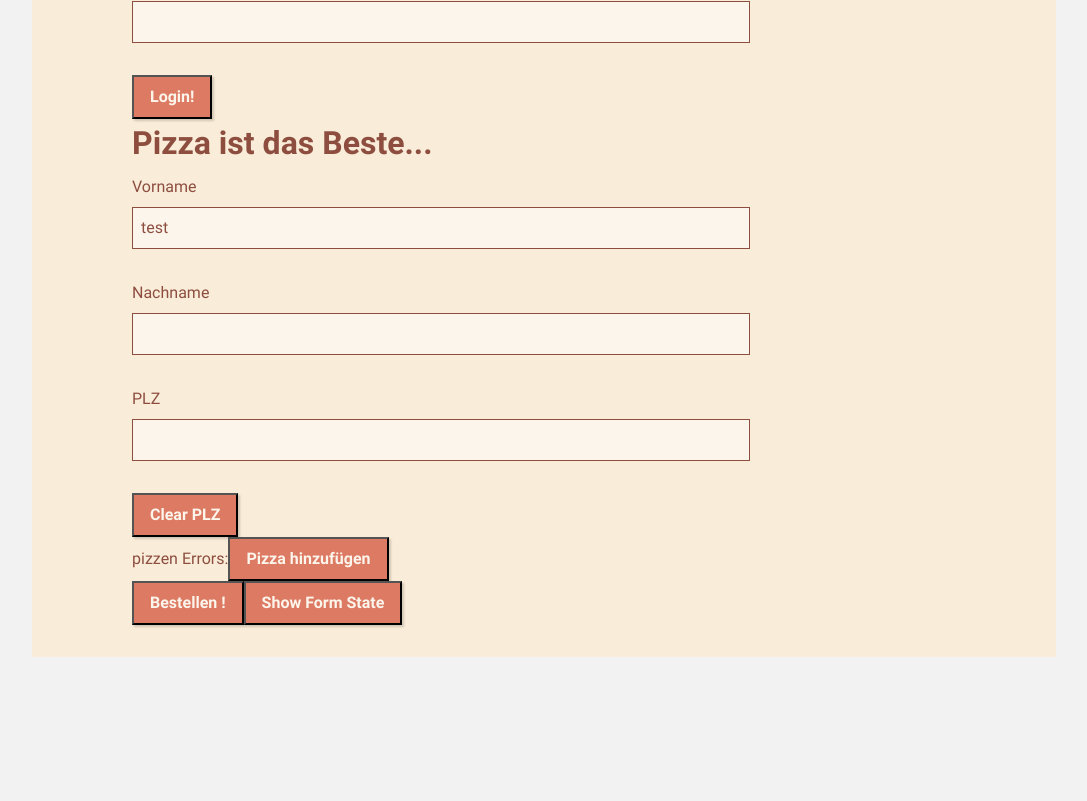
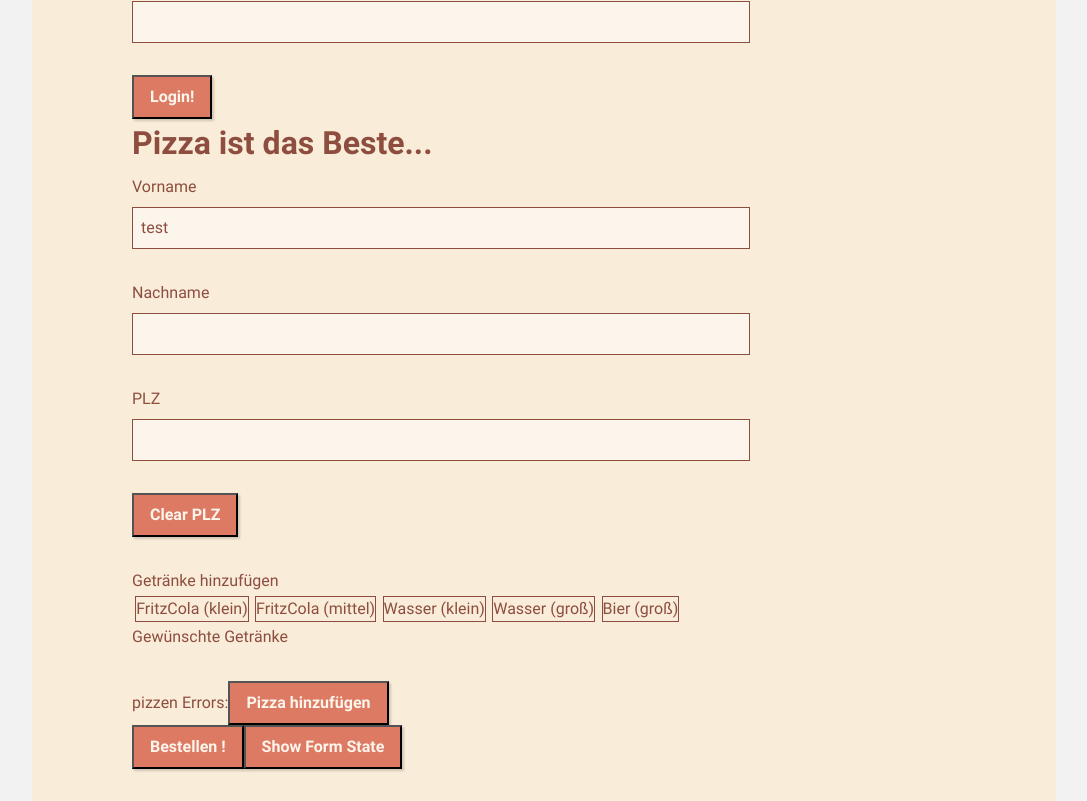
Before and after one commit to nilshartmann/form-playground, a React (Create React App) app: page / in a window 1280 px wide. Shown: the part 313-1114 px from the top of the page, without its empty margins (96-1183 px from the left). Before the commit the page ends 970 px from the top, so only its background shows below. Built offline with nearby package versions, Linux system fonts and the light colour scheme.

Commit message:
added support for custom editors

```diff
--- a/public/app.css
+++ b/public/app.css
@@ -406,6 +406,21 @@ input:hover {
   font-size: 1.5rem;
 }
 
+.drinksEditor {
+  margin-top: 2rem;
+  margin-bottom: 2rem;
+}
+.drinkSelect {
+  border: 1px solid;
+  margin: 0.2em;
+  display: inline-block;
+}
+
+.drinksDisplay {
+  width: 30%;
+  display: inline-block;
+}
+
 .ButtonBar {
   margin-top: 2rem;
   display: flex;
--- a/src/OrderForm.tsx
+++ b/src/OrderForm.tsx
@@ -3,12 +3,18 @@ import React, { useState } from "react";
 import { Input } from "./form/Input";
 
 // Form Logic
-import { ValidateFn, useForm, ValueCreators, MultiFormInput, SubEditorProps, RecordError, ValidateDelayed, DelayedValidatorFunction } from "./form/useForm";
+import { ValidateFn, useForm, ValueCreators, MultiFormInput, SubEditorProps, RecordError, ValidateDelayed, DelayedValidatorFunction, CustomEditorProps } from "./form/useForm";
+
+interface Drink {
+  name: string;
+  size: string;
+}
 
 interface OrderFormState {
   vorname: string;
   nachname: string;
   plz: string;
+  drinks: Drink[];
   pizzen: Pizza[];
 }
 
@@ -41,7 +47,6 @@ const validatePizzaForm: ValidateFn<OrderFormState> = function (
 
   if (isVisited('plz')) {
     const validation: DelayedValidatorFunction<OrderFormState> = (currentValue, errorRecorder) => {
-      console.log('resolving promise');
       if (currentValue.plz === newFormInput.plz) {
         if (['22305', '22761', '22222'].indexOf(newFormInput.plz) === -1) {
           errorRecorder("plz", "Postleitzahl nicht im Liefergebiet", true);
@@ -49,7 +54,6 @@ const validatePizzaForm: ValidateFn<OrderFormState> = function (
       }
     }
     validateDelayed('plz', new Promise((res, rej) => window.setTimeout(() => res(validation), 5000)));
-    recordError("plz", "", true);
   }
 
 
@@ -67,7 +71,8 @@ const validatePizzaForm: ValidateFn<OrderFormState> = function (
     vorname: "test",
     nachname: "",
     plz: "",
-    pizzen: []
+    pizzen: [],
+    drinks: []
   };
   const valueCreators: ValueCreators<OrderFormState> = {
     pizzen: () => { return { groesse: 60, belaege: 'alle' } }
@@ -88,6 +93,7 @@ const validatePizzaForm: ValidateFn<OrderFormState> = function (
         <button onClick={() => overallFormState.setValue("plz", "")}>
           Clear PLZ
       </button>
+        <DrinksEditor {...propsFor('drinks')}/>
         <MultiPizzaEditor {...propsFor('pizzen') as MultiFormInput<Pizza>} />
         <button disabled={overallFormState.hasErrors} onClick={overallFormState.handleSubmit} >
           Bestellen !
@@ -97,6 +103,34 @@ const validatePizzaForm: ValidateFn<OrderFormState> = function (
       </button>
       </div>
     );
+  }
+
+  const drinks:Drink[] = [
+    {name: 'FritzCola', size: 'klein'},
+    {name: 'FritzCola', size: 'mittel'},
+    {name: 'Wasser', size: 'klein'},
+    {name: 'Wasser', size: 'groß'},
+    {name: 'Bier', size: 'groß'},
+
+  ];
+  function DrinksEditor(props: CustomEditorProps<Drink[]>) {
+    const remove = (idx:number) => {
+      return props.value.filter( (d,i) => i!==idx);
+    }
+    const add = (drink:Drink) => {
+      return props.value.concat(drink);
+    }
+
+    return <div className='drinksEditor'>
+      <div>Getränke hinzufügen</div>
+      {drinks.map( d =>
+        <div onClick={() => props.onValueChange(add(d))} className="drinkSelect"> {d.name} ({d.size}) </div>
+      )}
+      <div>Gewünschte Getränke</div>
+      { props.value.map( (d:Drink, idx:number) =>
+        <li><span className='drinksDisplay' >{d.name} ({d.size})</span> <button onClick={() => props.onValueChange(remove(idx))}>x</button></li>
+      )}
+      </div>
   }
 
 
--- a/src/form/useForm.tsx
+++ b/src/form/useForm.tsx
@@ -202,12 +202,15 @@ export function useForm<FIELDS>(
           onMultiValueUpdate(parentFieldName, idx, newValue);
         };
         const fieldPath = `${parentFieldName}[${idx}].${childFieldName}`;
+        const onBlur = () => setFieldVisited(fieldPath);
         return {
           errorMessages: errors[fieldPath],
           name: childFieldName as string,
-          onBlur: () => setFieldVisited(fieldPath),
+          onBlur: onBlur,
           onChange: valueChanged,
-          value: (value as any)[childFieldName]
+          value: (value as any)[childFieldName],
+          onValueChange: valueChanged,
+          onBlurChange: onBlur
         }
       }
     }
@@ -231,7 +234,9 @@ export function useForm<FIELDS>(
       errorMessages: errors[fieldName],
       name: fieldName as string,
       onChange: updateValues,
-      onBlur: updateVisitedFields
+      onBlur: updateVisitedFields,
+      onValueChange: (newValue: any) => setValue(fieldKey, newValue),
+      onBlurChange: () => setFieldVisited(fieldKey as string)
     };
 
     if (isArray) {
@@ -265,14 +270,28 @@ type OverallState<FIELDS> = {
   setValue: (field: keyof FIELDS, value: string) => void;
   handleSubmit: () => void;
 };
-interface FormFieldInput {
+type HTMLInputEventEmitter =(e: React.ChangeEvent<HTMLInputElement>) => void;
+type HTMLFocusEventEmitter =(e: React.FocusEvent<HTMLInputElement>) => void;
+type InputEventEmitter =(newValue: any) => void;
+type FocusEventEmitter =() => void;
+
+export interface FormFieldInput {
   value: any;
   errorMessages: any;
   name: string;
-  onChange: (e: React.ChangeEvent<HTMLInputElement>) => void;
-  onBlur: (e: React.FocusEvent<HTMLInputElement>) => void;
+  onChange: HTMLInputEventEmitter ;
+  onBlur: HTMLFocusEventEmitter ;
+  onValueChange: InputEventEmitter;
+  onBlurChange: FocusEventEmitter
+};
 
-};
+export interface CustomEditorProps<T> {
+  value: T;
+  errorMessages: any;
+  onValueChange: InputEventEmitter;
+  onBlurChange: FocusEventEmitter
+}
+
 export interface MultiFormInput<T> extends FormFieldInput {
   onValueUpdate: (pi: T, idx: number) => void;
   onRemove: (idx: number) => void;
@@ -288,6 +307,9 @@ export interface SubEditorProps<T> {
 export type FormInputFieldPropsProducer<T> =
   (key: keyof T) => FormFieldInput;
 
+export enum FieldType {
+  SINGLE, MULTI, CUSTOM
+}
 
 /*function ACompoent() {
   const [state, setState] = useState({wert: 0, ungerade: false});
```
